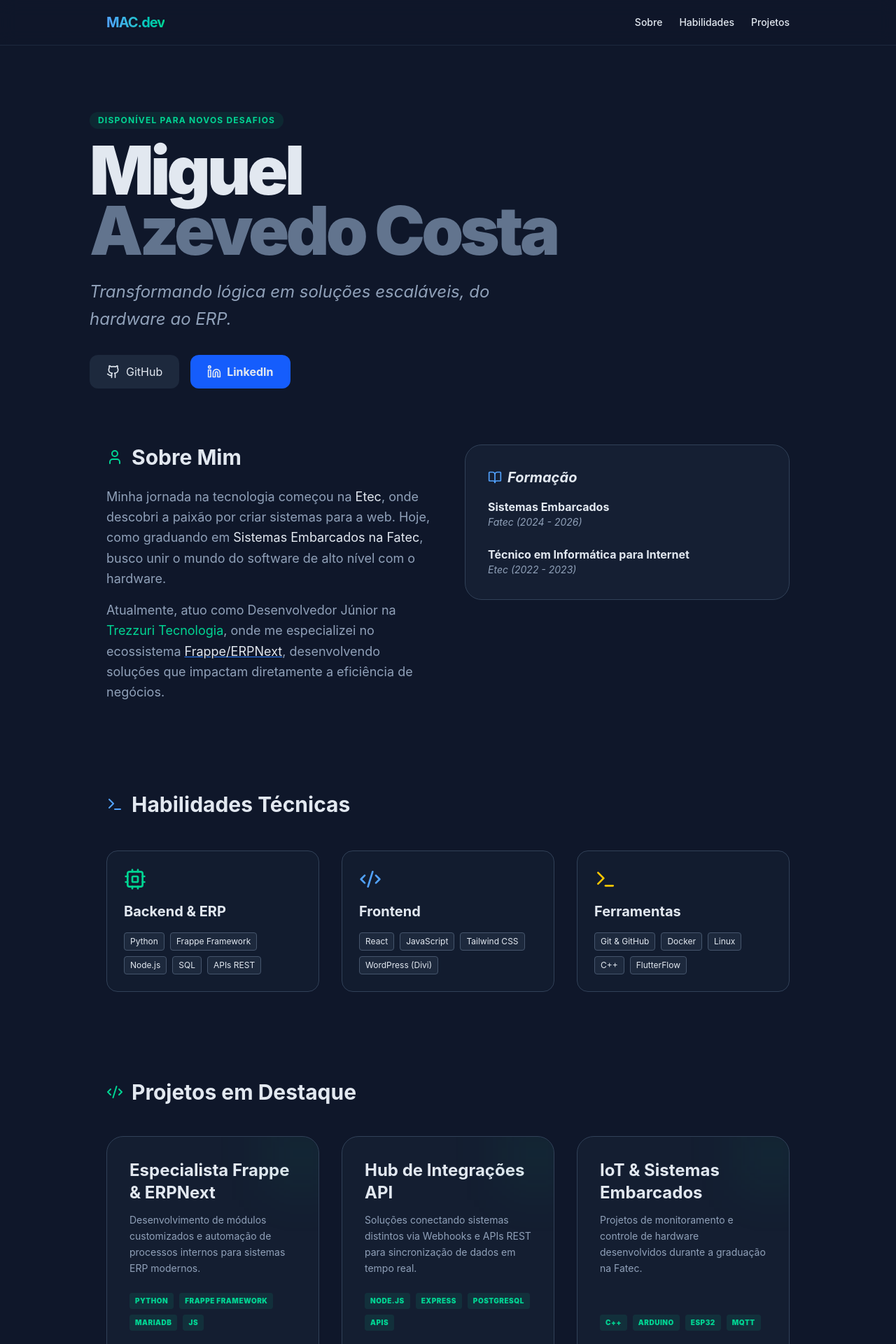
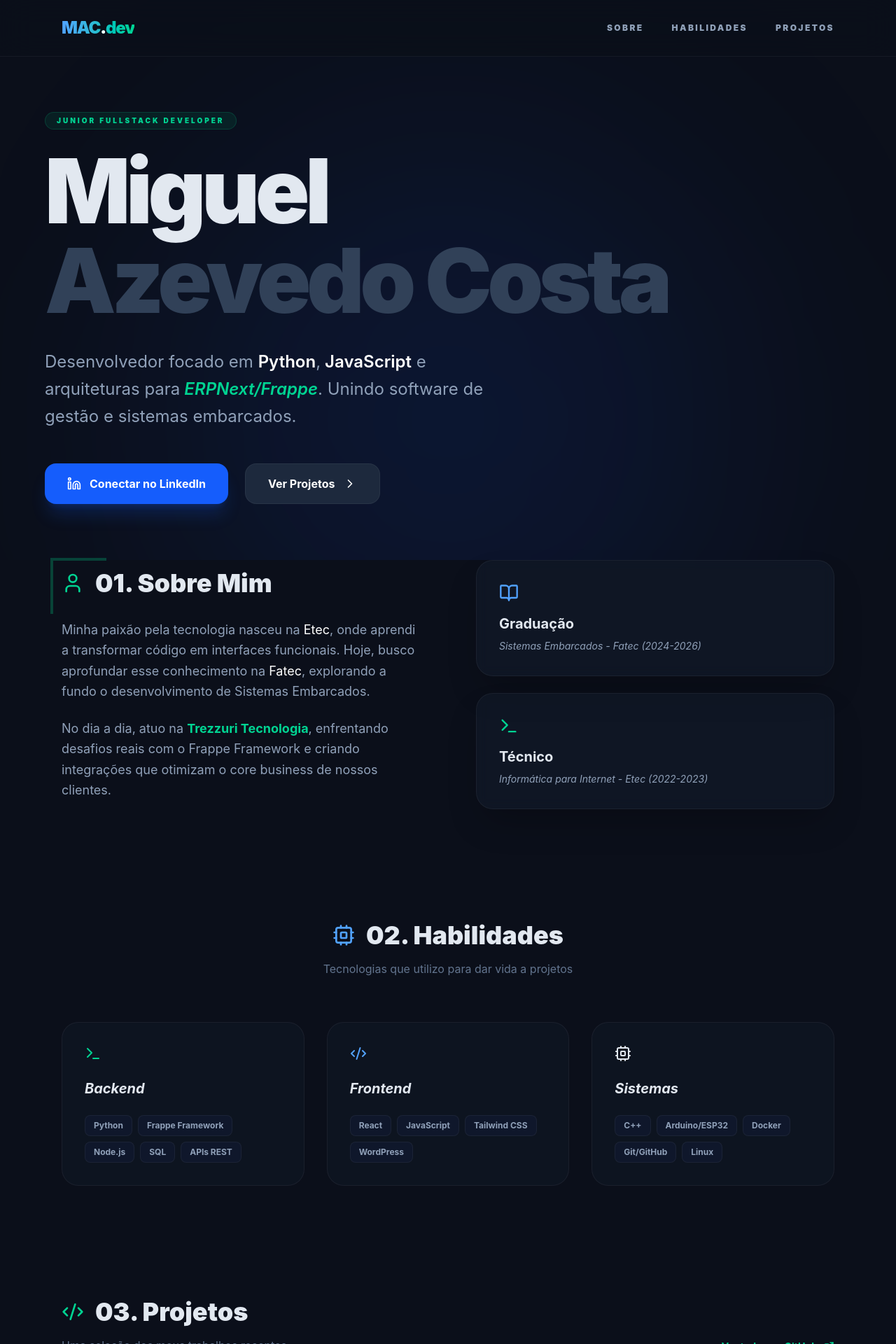
Before and after one commit to MAC-2006/meu-portfolio, a React (Vite) app: page / in a window 1280 px wide. Shown: the top 1920 px of the page at 70% size. Built offline with nearby package versions, Linux system fonts and the light colour scheme.

Commit message:
adicoes no repo

```diff
--- a/src/App.jsx
+++ b/src/App.jsx
@@ -1,207 +1,297 @@
 import { motion } from 'framer-motion';
-import { Github, Linkedin, Mail, ExternalLink, Code2, Terminal, Cpu, BookOpen, User } from 'lucide-react';
+import { Github, Linkedin, Mail, ExternalLink, Code2, Terminal, Cpu, BookOpen, User, ChevronRight } from 'lucide-react';
 
 const App = () => {
-  // Configurações de animação padrão
-  const fadeIn = {
-    initial: { opacity: 0, y: 20 },
+  // Variantes de Animação
+  const fadeInUp = {
+    initial: { opacity: 0, y: 30 },
     whileInView: { opacity: 1, y: 0 },
     viewport: { once: true },
-    transition: { duration: 0.6 }
+    transition: { duration: 0.8, ease: "easeOut" }
+  };
+
+  const staggerContainer = {
+    initial: {},
+    whileInView: { transition: { staggerChildren: 0.1 } }
   };
 
   const projects = [
     {
       title: "Especialista Frappe & ERPNext",
-      description: "Desenvolvimento de módulos customizados e automação de processos internos para sistemas ERP modernos.",
-      tags: ["Python", "Frappe Framework", "MariaDB", "JS"],
+      description: "Desenvolvimento de módulos robustos e automação de fluxos empresariais utilizando o ecossistema Frappe.",
+      tags: ["Python", "JavaScript", "MariaDB", "Frappe"],
       link: "https://github.com/MAC-2006/portfolio-dev"
     },
     {
-      title: "Hub de Integrações API",
-      description: "Soluções conectando sistemas distintos via Webhooks e APIs REST para sincronização de dados em tempo real.",
+      title: "Integrador de APIs REST",
+      description: "Construção de pontes de dados entre sistemas distintos, focando em performance e segurança via Webhooks.",
       tags: ["Node.js", "Express", "PostgreSQL", "APIs"],
       link: "https://github.com/MAC-2006/portfolio-dev"
     },
     {
-      title: "IoT & Sistemas Embarcados",
-      description: "Projetos de monitoramento e controle de hardware desenvolvidos durante a graduação na Fatec.",
-      tags: ["C++", "Arduino", "ESP32", "MQTT"],
+      title: "IoT / Sistemas Embarcados",
+      description: "Projetos de hardware e software integrado para monitoramento industrial desenvolvidos na Fatec.",
+      tags: ["C++", "ESP32", "MQTT", "Arduino"],
       link: "https://github.com/MAC-2006/portfolio-dev"
     }
   ];
 
   return (
-    <div className="min-h-screen bg-[#0f172a] text-slate-200 selection:bg-emerald-500/30 selection:text-emerald-400">
+    <div className="min-h-screen selection:bg-emerald-500/30 selection:text-emerald-400">
 
-      {/* Navegação Fixa */}
-      <nav className="fixed top-0 w-full z-50 bg-[#0f172a]/80 backdrop-blur-md border-b border-slate-800">
-        <div className="max-w-5xl mx-auto px-6 h-16 flex items-center justify-between">
-          <span className="font-bold text-xl tracking-tighter bg-gradient-to-r from-blue-400 to-emerald-400 bg-clip-text text-transparent">
-            MAC.dev
-          </span>
-          <div className="flex gap-6 text-sm font-medium">
-            <a href="#sobre" className="hover:text-emerald-400 transition">Sobre</a>
-            <a href="#skills" className="hover:text-emerald-400 transition">Habilidades</a>
-            <a href="#projetos" className="hover:text-emerald-400 transition">Projetos</a>
+      {/* NAVEGAÇÃO FIXA (GLASSMORPHISM) */}
+      <motion.nav
+        initial={{ y: -100 }}
+        animate={{ y: 0 }}
+        className="fixed top-0 w-full z-50 bg-[#0b0f1a]/80 backdrop-blur-xl border-b border-white/5"
+      >
+        <div className="max-w-6xl mx-auto px-6 h-20 flex items-center justify-between">
+          <motion.span
+            whileHover={{ scale: 1.05 }}
+            className="font-black text-2xl tracking-tighter bg-gradient-to-r from-blue-400 to-emerald-400 bg-clip-text text-transparent"
+          >
+            MAC<span className="text-white">.</span>dev
+          </motion.span>
+
+          <div className="hidden md:flex gap-10 text-xs font-black uppercase tracking-[0.2em]">
+            {[
+              { name: 'Sobre', href: '#sobre' },
+              { name: 'Habilidades', href: '#skills' },
+              { name: 'Projetos', href: '#projetos' }
+            ].map((item) => (
+              <a
+                key={item.name}
+                href={item.href}
+                className="relative group text-slate-400 hover:text-white transition-colors"
+              >
+                {item.name}
+                <span className="absolute -bottom-2 left-0 w-0 h-0.5 bg-emerald-400 transition-all duration-300 group-hover:w-full" />
+              </a>
+            ))}
           </div>
         </div>
-      </nav>
+      </motion.nav>
 
-      {/* Hero Section */}
-      <header className="relative pt-40 pb-20 px-6 overflow-hidden">
-        {/* Luz de fundo decorativa */}
-        <div className="absolute top-0 left-1/2 -translate-x-1/2 w-[1000px] h-[500px] bg-blue-500/10 blur-[120px] rounded-full -z-10" />
+      {/* HERO SECTION */}
+      <header className="relative min-h-screen flex items-center pt-20 px-6 overflow-hidden">
+        {/* Efeito de Luz de Fundo */}
+        <div className="absolute top-1/4 left-1/2 -translate-x-1/2 w-[800px] h-[800px] bg-blue-600/10 blur-[150px] rounded-full -z-10" />
 
-        <div className="max-w-5xl mx-auto">
-          <motion.div {...fadeIn}>
-            <span className="inline-block py-1 px-3 rounded-full bg-emerald-500/10 text-emerald-400 text-xs font-bold mb-4 tracking-widest uppercase">
-              Disponível para novos desafios
-            </span>
-            <h1 className="text-6xl md:text-8xl font-black mb-6 tracking-tighter leading-[0.9]">
+        <div className="max-w-6xl mx-auto w-full">
+          <motion.div
+            initial={{ opacity: 0, x: -50 }}
+            animate={{ opacity: 1, x: 0 }}
+            transition={{ duration: 1 }}
+          >
+            <motion.span
+              initial={{ opacity: 0 }}
+              animate={{ opacity: 1 }}
+              transition={{ delay: 0.5 }}
+              className="inline-block py-1 px-4 rounded-full bg-emerald-500/10 text-emerald-400 text-[10px] font-black tracking-[0.3em] uppercase mb-6 border border-emerald-500/20"
+            >
+              Junior Fullstack Developer
+            </motion.span>
+
+            <h1 className="text-6xl md:text-9xl font-black mb-8 tracking-tighter leading-none">
+              <motion.span
+                initial={{ opacity: 0 }}
+                animate={{ opacity: 1 }}
+                transition={{ duration: 1, delay: 0.8 }}
+              >
                 Miguel <br />
-              <span className="text-slate-500">Azevedo Costa</span>
+              </motion.span>
+              <span className="text-slate-700">Azevedo Costa</span>
             </h1>
-            <p className="text-xl md:text-2xl text-slate-400 max-w-2xl mb-8 leading-relaxed italic">
-              Transformando lógica em soluções escaláveis, do hardware ao ERP.
+
+            <p className="text-lg md:text-2xl text-slate-400 max-w-2xl mb-12 leading-relaxed">
+              Desenvolvedor focado em <span className="text-white font-semibold">Python</span>,
+              <span className="text-white font-semibold"> JavaScript</span> e arquiteturas para
+              <span className="text-emerald-400 font-semibold italic"> ERPNext/Frappe</span>.
+              Unindo software de gestão e sistemas embarcados.
             </p>
-            <div className="flex flex-wrap gap-4">
-              <a href="https://github.com/MAC-2006/portfolio-dev" target="_blank" className="flex items-center gap-2 bg-slate-800 hover:bg-slate-700 px-6 py-3 rounded-xl transition">
-                <Github size={20}/> GitHub
-              </a>
-              <a href="https://www.linkedin.com/in/miguel-costa-051253249/" target="_blank" className="flex items-center gap-2 bg-blue-600 hover:bg-blue-500 px-6 py-3 rounded-xl transition font-bold">
-                <Linkedin size={20}/> LinkedIn
-              </a>
+
+            <div className="flex flex-wrap gap-6">
+              <motion.a
+                whileHover={{ scale: 1.05 }}
+                whileTap={{ scale: 0.95 }}
+                href="https://www.linkedin.com/in/miguel-costa-051253249/"
+                target="_blank"
+                className="flex items-center gap-3 bg-blue-600 text-white px-8 py-4 rounded-2xl font-bold shadow-xl shadow-blue-600/20 transition-all hover:bg-blue-500"
+              >
+                <Linkedin size={20}/> Conectar no LinkedIn
+              </motion.a>
+              <motion.a
+                whileHover={{ scale: 1.05 }}
+                whileTap={{ scale: 0.95 }}
+                href="#projetos"
+                className="flex items-center gap-3 bg-slate-800 text-white px-8 py-4 rounded-2xl font-bold border border-white/5 hover:bg-slate-700 transition-all"
+              >
+                Ver Projetos <ChevronRight size={20}/>
+              </motion.a>
             </div>
           </motion.div>
         </div>
       </header>
 
-      <main className="max-w-5xl mx-auto px-6 space-y-32 pb-20">
+      <main className="max-w-6xl mx-auto px-6 space-y-40 pb-32">
 
-        {/* Sobre Mim */}
-        <section id="sobre" className="scroll-mt-32">
-          <motion.div {...fadeIn} className="grid md:grid-cols-2 gap-12 items-start">
-            <div>
-              <h2 className="text-3xl font-bold mb-6 flex items-center gap-3">
-                <User className="text-emerald-400" /> Sobre Mim
+        {/* SEÇÃO SOBRE MIM */}
+        <section id="sobre" className="scroll-mt-40">
+          <motion.div {...fadeInUp} className="grid md:grid-cols-2 gap-20 items-center">
+            <div className="relative">
+              <div className="absolute -left-4 -top-4 w-20 h-20 border-l-4 border-t-4 border-emerald-500/30" />
+              <h2 className="text-4xl font-black mb-8 flex items-center gap-4">
+                <User className="text-emerald-400" size={32} /> 01. Sobre Mim
               </h2>
-              <div className="space-y-4 text-slate-400 leading-relaxed text-lg">
+              <div className="space-y-6 text-slate-400 text-lg leading-relaxed">
                 <p>
-                  Minha jornada na tecnologia começou na <span className="text-slate-200">Etec</span>, onde descobri a paixão por criar sistemas para a web. Hoje, como graduando em <span className="text-slate-200">Sistemas Embarcados na Fatec</span>, busco unir o mundo do software de alto nível com o hardware.
+                  Minha paixão pela tecnologia nasceu na <span className="text-white">Etec</span>, onde aprendi a transformar código em interfaces funcionais. Hoje, busco aprofundar esse conhecimento na <span className="text-white">Fatec</span>, explorando a fundo o desenvolvimento de Sistemas Embarcados.
                 </p>
                 <p>
-                  Atualmente, atuo como Desenvolvedor Júnior na <span className="text-emerald-400">Trezzuri Tecnologia</span>, onde me especializei no ecossistema <span className="text-slate-200 underline decoration-blue-500">Frappe/ERPNext</span>, desenvolvendo soluções que impactam diretamente a eficiência de negócios.
+                  No dia a dia, atuo na <span className="text-emerald-400 font-bold">Trezzuri Tecnologia</span>, enfrentando desafios reais com o Frappe Framework e criando integrações que otimizam o core business de nossos clientes.
                 </p>
               </div>
             </div>
-            <div className="bg-slate-800/50 p-8 rounded-3xl border border-slate-700">
-              <h3 className="text-xl font-bold mb-4 flex items-center gap-2 italic">
-                <BookOpen size={20} className="text-blue-400"/> Formação
-              </h3>
-              <div className="space-y-6">
-                <div>
-                  <h4 className="font-bold text-slate-200">Sistemas Embarcados</h4>
-                  <p className="text-sm text-slate-400 italic text-emerald-400">Fatec (2024 - 2026)</p>
+
+            <div className="grid gap-6">
+              <div className="p-8 bg-slate-800/30 rounded-3xl border border-white/5 backdrop-blur-sm shadow-2xl">
+                <BookOpen className="text-blue-400 mb-4" size={28} />
+                <h3 className="text-xl font-bold mb-2">Graduação</h3>
+                <p className="text-slate-400 text-sm italic">Sistemas Embarcados - Fatec (2024-2026)</p>
               </div>
-                <div>
-                  <h4 className="font-bold text-slate-200">Técnico em Informática para Internet</h4>
-                  <p className="text-sm text-slate-400 italic text-emerald-400">Etec (2022 - 2023)</p>
-                </div>
+              <div className="p-8 bg-slate-800/30 rounded-3xl border border-white/5 backdrop-blur-sm shadow-2xl">
+                <Terminal className="text-emerald-400 mb-4" size={28} />
+                <h3 className="text-xl font-bold mb-2">Técnico</h3>
+                <p className="text-slate-400 text-sm italic">Informática para Internet - Etec (2022-2023)</p>
               </div>
             </div>
           </motion.div>
         </section>
 
-        {/* Tech Stack Categorizada */}
-        <section id="skills" className="scroll-mt-32">
-          <motion.h2 {...fadeIn} className="text-3xl font-bold mb-12 flex items-center gap-3">
-            <Terminal className="text-blue-400" /> Habilidades Técnicas
-          </motion.h2>
+        {/* SEÇÃO HABILIDADES */}
+        <section id="skills" className="scroll-mt-40">
+          <motion.div {...fadeInUp} className="text-center mb-16">
+            <h2 className="text-4xl font-black mb-4 flex justify-center items-center gap-4">
+              <Cpu className="text-blue-400" size={32} /> 02. Habilidades
+            </h2>
+            <p className="text-slate-500">Tecnologias que utilizo para dar vida a projetos</p>
+          </motion.div>
 
-          <div className="grid grid-cols-1 md:grid-cols-3 gap-8">
-            <motion.div whileHover={{ scale: 1.02 }} className="p-6 bg-slate-800/30 rounded-2xl border border-slate-700">
-              <Cpu className="text-emerald-400 mb-4" size={32}/>
-              <h3 className="font-bold text-xl mb-4">Backend & ERP</h3>
+          <motion.div
+            variants={staggerContainer}
+            initial="initial"
+            whileInView="whileInView"
+            viewport={{ once: true }}
+            className="grid grid-cols-1 md:grid-cols-3 gap-8"
+          >
+            {[
+              { title: "Backend", icons: <Terminal size={24}/>, items: ["Python", "Frappe Framework", "Node.js", "SQL", "APIs REST"], color: "emerald" },
+              { title: "Frontend", icons: <Code2 size={24}/>, items: ["React", "JavaScript", "Tailwind CSS", "WordPress"], color: "blue" },
+              { title: "Sistemas", icons: <Cpu size={24}/>, items: ["C++", "Arduino/ESP32", "Docker", "Git/GitHub", "Linux"], color: "yellow" }
+            ].map((cat) => (
+              <motion.div
+                key={cat.title}
+                variants={fadeInUp}
+                whileHover={{ y: -5 }}
+                className="p-8 bg-slate-800/20 rounded-3xl border border-white/5 hover:border-white/10 transition-all"
+              >
+                <div className={`mb-6 text-${cat.color}-400`}>{cat.icons}</div>
+                <h3 className="text-xl font-bold mb-6 italic">{cat.title}</h3>
                 <div className="flex flex-wrap gap-2">
-                {["Python", "Frappe Framework", "Node.js", "SQL", "APIs REST"].map(s => (
-                  <span key={s} className="text-xs bg-slate-800 px-2 py-1 rounded border border-slate-600">{s}</span>
+                  {cat.items.map(item => (
+                    <span key={item} className="px-3 py-1.5 bg-slate-900 rounded-lg text-xs font-bold text-slate-400 border border-white/5">
+                      {item}
+                    </span>
                   ))}
                 </div>
               </motion.div>
-
-            <motion.div whileHover={{ scale: 1.02 }} className="p-6 bg-slate-800/30 rounded-2xl border border-slate-700">
-              <Code2 className="text-blue-400 mb-4" size={32}/>
-              <h3 className="font-bold text-xl mb-4">Frontend</h3>
-              <div className="flex flex-wrap gap-2">
-                {["React", "JavaScript", "Tailwind CSS", "WordPress (Divi)"].map(s => (
-                  <span key={s} className="text-xs bg-slate-800 px-2 py-1 rounded border border-slate-600">{s}</span>
             ))}
-              </div>
           </motion.div>
-
-            <motion.div whileHover={{ scale: 1.02 }} className="p-6 bg-slate-800/30 rounded-2xl border border-slate-700">
-              <Terminal className="text-yellow-400 mb-4" size={32}/>
-              <h3 className="font-bold text-xl mb-4">Ferramentas</h3>
-              <div className="flex flex-wrap gap-2">
-                {["Git & GitHub", "Docker", "Linux", "C++", "FlutterFlow"].map(s => (
-                  <span key={s} className="text-xs bg-slate-800 px-2 py-1 rounded border border-slate-600">{s}</span>
-                ))}
-              </div>
-            </motion.div>
-          </div>
         </section>
 
-        {/* Projetos com Animação */}
-        <section id="projetos" className="scroll-mt-32">
-          <motion.h2 {...fadeIn} className="text-3xl font-bold mb-12 flex items-center gap-3 leading-none">
-            <Code2 className="text-emerald-400" /> Projetos em Destaque
-          </motion.h2>
+        {/* SEÇÃO PROJETOS */}
+        <section id="projetos" className="scroll-mt-40">
+          <motion.div {...fadeInUp} className="flex flex-col md:flex-row justify-between items-end mb-16 gap-6">
+            <div>
+              <h2 className="text-4xl font-black mb-4 flex items-center gap-4">
+                <Code2 className="text-emerald-400" size={32} /> 03. Projetos
+              </h2>
+              <p className="text-slate-500">Uma seleção dos meus trabalhos recentes</p>
+            </div>
+            <a href="https://github.com/MAC-2006" target="_blank" className="text-emerald-400 text-sm font-bold hover:underline flex items-center gap-2">
+              Ver todos no GitHub <ExternalLink size={16}/>
+            </a>
+          </motion.div>
 
           <div className="grid md:grid-cols-2 lg:grid-cols-3 gap-8">
             {projects.map((project, index) => (
               <motion.div
                 key={index}
-                initial={{ opacity: 0, scale: 0.9 }}
-                whileInView={{ opacity: 1, scale: 1 }}
+                variants={fadeInUp}
+                initial="initial"
+                whileInView="whileInView"
                 viewport={{ once: true }}
-                transition={{ delay: index * 0.1 }}
                 whileHover={{ y: -10 }}
-                className="group flex flex-col p-8 bg-slate-800/40 rounded-3xl border border-slate-700 hover:border-emerald-500/50 transition-all duration-300 relative overflow-hidden"
+                className="group p-8 bg-slate-800/20 rounded-[2rem] border border-white/5 flex flex-col relative overflow-hidden transition-all hover:bg-slate-800/40"
               >
-                {/* Detalhe de luz no card */}
-                <div className="absolute -right-4 -top-4 w-20 h-20 bg-emerald-500/10 blur-2xl group-hover:bg-emerald-500/20 transition-all" />
+                <div className="absolute -right-4 -top-4 w-24 h-24 bg-emerald-500/5 blur-3xl group-hover:bg-emerald-500/10 transition-all" />
 
-                <h3 className="text-2xl font-bold mb-3 group-hover:text-emerald-400 transition">{project.title}</h3>
-                <p className="text-slate-400 mb-6 text-sm flex-grow leading-relaxed">{project.description}</p>
+                <h3 className="text-2xl font-black mb-4 group-hover:text-emerald-400 transition-colors">
+                  {project.title}
+                </h3>
+                <p className="text-slate-400 text-sm leading-relaxed mb-8 flex-grow">
+                  {project.description}
+                </p>
 
-                <div className="flex flex-wrap gap-2 mb-6">
+                <div className="flex flex-wrap gap-2 mb-8">
                   {project.tags.map(tag => (
-                    <span key={tag} className="text-[10px] uppercase font-black tracking-wider text-emerald-400 bg-emerald-400/10 px-2 py-1 rounded">
+                    <span key={tag} className="text-[9px] font-black tracking-widest uppercase px-2 py-1 bg-emerald-400/5 text-emerald-400 rounded-md border border-emerald-400/10">
                       {tag}
                     </span>
                   ))}
                 </div>
 
-                <a href={project.link} target="_blank" rel="noreferrer" className="inline-flex items-center gap-2 text-sm font-bold text-slate-200 group-hover:text-emerald-400 transition">
-                  Explorar Projeto <ExternalLink size={16}/>
+                <a href={project.link} target="_blank" className="flex items-center gap-2 text-xs font-black uppercase tracking-widest text-white group-hover:text-emerald-400 transition-colors">
+                  Detalhes <ExternalLink size={14} />
                 </a>
               </motion.div>
             ))}
           </div>
         </section>
 
-        {/* Rodapé / CTA */}
-        <footer className="pt-20 border-t border-slate-800 text-center space-y-8">
-          <motion.div {...fadeIn}>
-            <h2 className="text-4xl font-bold mb-4">Vamos criar algo novo?</h2>
-            <p className="text-slate-400 mb-8">Estou sempre aberto a conversar sobre parcerias e novas tecnologias.</p>
-            <div className="flex justify-center gap-6">
-              <a href="mailto:miguelazecosta@gmail.com" className="p-4 bg-slate-800 rounded-full hover:text-emerald-400 transition"><Mail size={24}/></a>
-              <a href="https://github.com/MAC-2006/portfolio-dev" target="_blank" className="p-4 bg-slate-800 rounded-full hover:text-emerald-400 transition"><Github size={24}/></a>
-              <a href="https://www.linkedin.com/in/miguel-costa-051253249/" target="_blank" className="p-4 bg-slate-800 rounded-full hover:text-emerald-400 transition"><Linkedin size={24}/></a>
+        {/* FOOTER / CONTATO */}
+        <footer className="pt-40 text-center relative">
+          <div className="absolute bottom-0 left-1/2 -translate-x-1/2 w-[600px] h-[300px] bg-emerald-500/5 blur-[100px] rounded-full -z-10" />
+
+          <motion.div {...fadeInUp} className="space-y-12">
+            <h2 className="text-5xl md:text-7xl font-black tracking-tighter">
+              Vamos <span className="text-slate-700">conversar?</span>
+            </h2>
+            <p className="text-slate-400 max-w-md mx-auto">
+              Estou sempre em busca de novos desafios e parcerias em projetos inovadores.
+            </p>
+
+            <div className="flex justify-center gap-8 pb-20">
+              {[
+                { icon: <Mail size={24}/>, href: "mailto:miguelazecosta@gmail.com" },
+                { icon: <Linkedin size={24}/>, href: "https://www.linkedin.com/in/miguel-costa-051253249/" },
+                { icon: <Github size={24}/>, href: "https://github.com/MAC-2006" }
+              ].map((social, i) => (
+                <motion.a
+                  key={i}
+                  whileHover={{ y: -5, scale: 1.1 }}
+                  href={social.href}
+                  target="_blank"
+                  className="p-5 bg-slate-800/50 rounded-2xl border border-white/5 hover:border-emerald-500/50 hover:text-emerald-400 transition-all"
+                >
+                  {social.icon}
+                </motion.a>
+              ))}
             </div>
-            <p className="text-xs text-slate-600 mt-12">© {new Date().getFullYear()} - Desenvolvido por Miguel Azevedo Costa</p>
+
+            <p className="text-[10px] font-black uppercase tracking-[0.3em] text-slate-600">
+              © {new Date().getFullYear()} Miguel Azevedo Costa • Built with React & Tailwind
+            </p>
           </motion.div>
         </footer>
       </main>
--- a/src/index.css
+++ b/src/index.css
@@ -1,5 +1,20 @@
 @import "tailwindcss";
 
+html {
+  scroll-behavior: smooth;
+}
+
 body {
-  @apply bg-slate-900 text-white font-sans;
+  @apply bg-[#0b0f1a] text-slate-200 antialiased;
 }
+
+/* Esconder a barra de scroll para um visual mais limpo (opcional) */
+::-webkit-scrollbar {
+  width: 8px;
+}
+::-webkit-scrollbar-track {
+  @apply bg-[#0b0f1a];
+}
+::-webkit-scrollbar-thumb {
+  @apply bg-slate-800 rounded-full hover:bg-emerald-500/50 transition-colors;
+}
```
Lines whose indentation alone changed are shown as unchanged.
